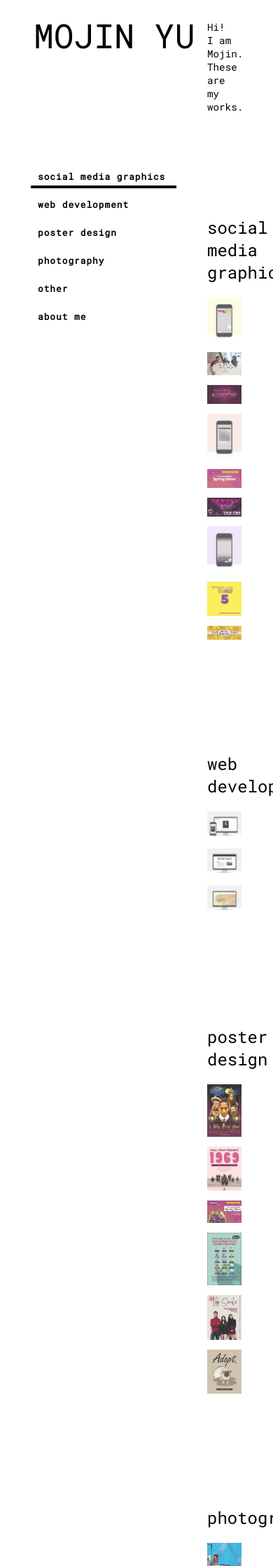
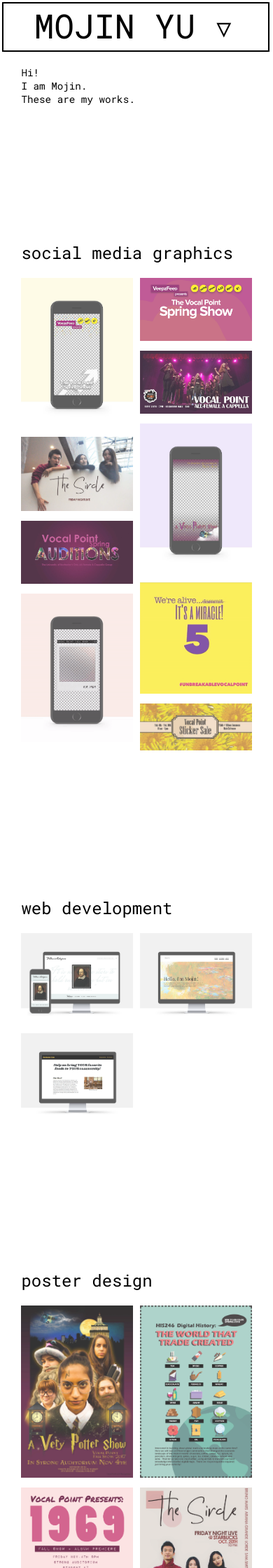
Before and after one commit to yumojin/yumojin, a PHP site: page / in a window 390 px wide; the page is wider, and only the part inside the window is pictured. Shown: the top 2240 px of that part at 70% size. Run offline with PHP 8.4, Linux system fonts and the light colour scheme.

Commit message:
responsive

```diff
--- a/css/styles.css
+++ b/css/styles.css
@@ -39,7 +39,7 @@ div ul {
 /* styles for navigation bar */
 
 .navigation {
-    margin-top: 14.5rem;
+    margin-top: 14.4rem;
     width: 14.5rem;
     margin-left: 2rem;
     color: #000;
@@ -110,7 +110,9 @@ div ul {
   	left: 0;
     z-index: 100;
 }
-
+.burger {
+    display: none;
+}
 .subscribe h1 {
 	float: left;
 	margin: 1.2rem;
@@ -184,13 +186,50 @@ img {
 }
 
 @media screen and (max-width: 479px) {
+    h2 {
+    font-size: 1.5rem;
+    font-family: 'Roboto Mono', monospace;
+  font-weight: normal;
+  padding-top: 5rem;
+}
+    .navigation {
+    display: none;
+    margin-top: 0rem;
+    margin-bottom: 1rem;
+    width: 14.5rem;
+    margin-left: 6.5%;
+    color: #000;
+    -webkit-transform: translateZ(0);
+}
+    .subscribe {
+    margin: 3px;
+    width: 97%;
+    background-color: rgba(255, 255, 255, 0.7);
+    border: solid 2px;
+    }
+
+    .subscribe h1 {
+    margin-left: 11.5%;
+    margin-right: 8%;
+    margin-top: 0;
+    margin-bottom: 0;
+    }
+
+    .burger {
+    display: inline;
+    line-height: 67px;
+    font-size: 35px;
+    }
     .gallery {
-        -webkit-column-count: 1;
-        -moz-column-count: 1;
-        column-count: 1;
+        -webkit-column-count: 2;
+        -moz-column-count: 2;
+        column-count: 2;
     }
     .gallery div {
         margin: 0;
-        width: 200px;
+
+    }
+    .container{
+        margin: 25% 6% 8rem 6%;
     }
 }
--- a/index.html
+++ b/index.html
@@ -11,6 +11,7 @@
 <body>
 	<div class="subscribe">
 	<h1><a href="index.html">MOJIN YU</a></h1>
+	<a class="burger"> &#9661</a>
 	<div class="navigation" id="mainNav">
 			<a class="navigation__link item" href="#1">social media graphics</a>
 			<a class="navigation__link item" href="#2">web development</a>
@@ -109,6 +110,7 @@
 	<script src="http://code.jquery.com/jquery.js"></script>
 	<script src="js/gallery.js"></script>
 	<script src="js/menu-highlighter.js"></script>
+	<script src="js/showtext.js"></script>
 
 
 
--- /dev/null
+++ b/js/showtext.js
@@ -0,0 +1,10 @@
+$('.burger').click(function() {
+    jQuery(this).text('△');
+    if($('.navigation').is(':visible')){
+          jQuery(this).text('▽');
+    }else{
+          jQuery(this).text('△');
+    }
+    $('.navigation').slideToggle('fast');
+    return false;
+});
```
Also changed, not shown: js/scroll.js (added, +11 -0 lines).
